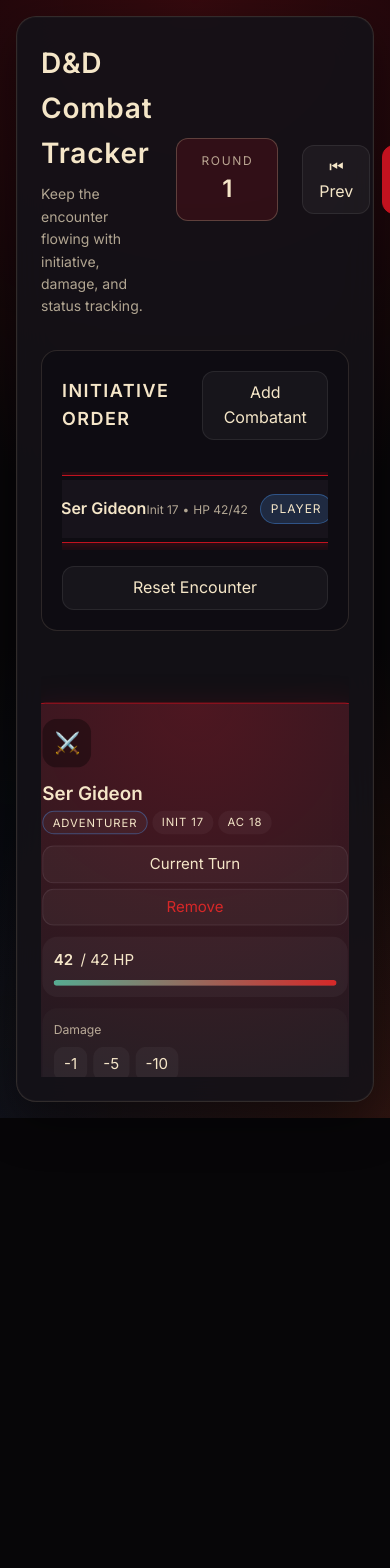
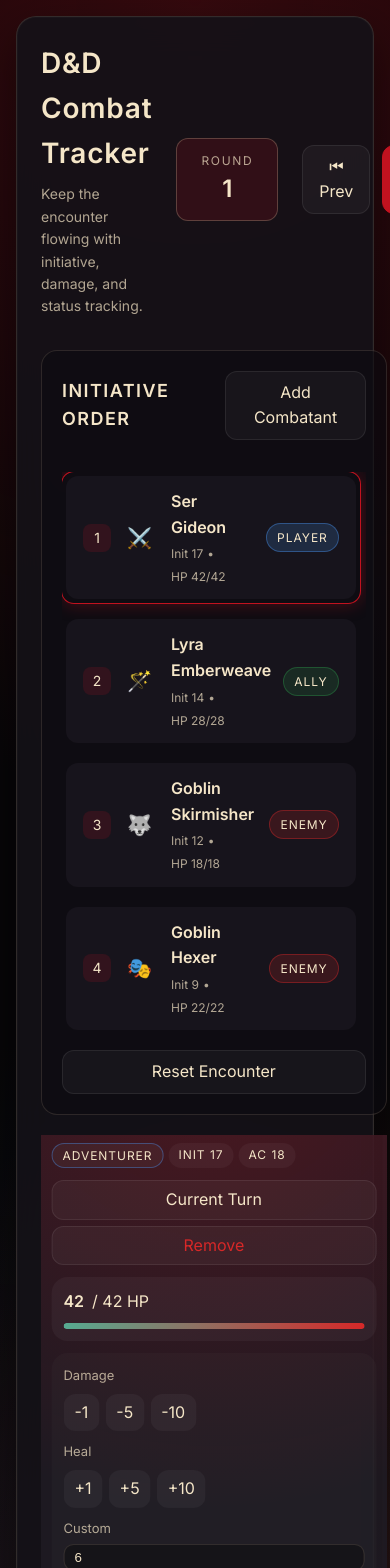
Before and after one commit to dmateja724/dnd-combat-tracker, a React (Vite) app: page / in a window 390 px wide. Shown: the top 1568 px of the page. Before the commit the page ends 1118 px from the top, so only its background shows below. Built offline with nearby package versions, Linux system fonts and the light colour scheme; a web font is replaced by a local one.

Commit message:
rearranged ui components

```diff
--- a/src/components/CombatTracker.tsx
+++ b/src/components/CombatTracker.tsx
@@ -22,19 +22,17 @@
   };
 
   const scrollItemIntoView = (container: HTMLElement, element: HTMLElement) => {
-    const containerWidth = container.clientWidth;
-    const containerScroll = container.scrollLeft;
-    const elementLeft = element.offsetLeft;
-    const elementWidth = element.offsetWidth;
-    const elementRight = elementLeft + elementWidth;
-    const containerRight = containerScroll + containerWidth;
+    const containerRect = container.getBoundingClientRect();
+    const elementRect = element.getBoundingClientRect();
 
-    if (elementLeft >= containerScroll && elementRight <= containerRight) {
+    if (elementRect.top < containerRect.top) {
+      container.scrollBy({ top: elementRect.top - containerRect.top - 12, behavior: 'smooth' });
       return;
     }
 
-    const target = elementLeft - (containerWidth - elementWidth) / 2;
-    container.scrollTo({ left: Math.max(0, target), behavior: 'smooth' });
+    if (elementRect.bottom > containerRect.bottom) {
+      container.scrollBy({ top: elementRect.bottom - containerRect.bottom + 12, behavior: 'smooth' });
+    }
   };
 
   useEffect(() => {
@@ -72,6 +70,7 @@
       </header>
 
       <div className="tracker-main">
+        <aside className="initiative-column">
           <section className="initiative-bar">
             <div className="panel-head">
               <h2>Initiative Order</h2>
@@ -113,6 +112,7 @@
               Reset Encounter
             </button>
           </section>
+        </aside>
 
         <section className="combatant-strip">
           {state.combatants.length === 0 ? (
@@ -137,7 +137,7 @@
                     '--abs-offset': distance,
                     zIndex: state.combatants.length - distance,
                     opacity: distance > 2 ? 0 : Math.max(0.2, 1 - distance * 0.18),
-                    pointerEvents: distance > 2 ? 'none' : 'auto'
+                    pointerEvents: isActive ? 'auto' : 'none'
                   };
 
                   return (
--- a/src/styles.css
+++ b/src/styles.css
@@ -123,10 +123,17 @@
   text-transform: uppercase;
 }
 
+
 .tracker-main {
+  display: grid;
+  grid-template-columns: minmax(240px, 320px) 1fr;
+  gap: 20px;
+  align-items: flex-start;
+}
+
+.initiative-column {
   display: flex;
   flex-direction: column;
-  gap: 24px;
 }
 
 .initiative-bar {
@@ -137,15 +144,22 @@
   display: flex;
   flex-direction: column;
   gap: 16px;
+  flex: 1 1 auto;
+  min-height: 0;
+  max-height: calc(100vh - 220px);
+  overflow: hidden;
 }
 
 .initiative-scroll {
-  overflow-x: auto;
-  padding-bottom: 4px;
+  flex: 1 1 auto;
+  overflow-y: auto;
+  padding-right: 6px;
+  margin-right: -6px;
+  max-height: none;
 }
 
 .initiative-scroll::-webkit-scrollbar {
-  height: 8px;
+  width: 6px;
 }
 
 .initiative-scroll::-webkit-scrollbar-thumb {
@@ -156,16 +170,16 @@
 .initiative-list {
   list-style: none;
   margin: 0;
-  padding: 4px 8px;
-  display: inline-flex;
+  padding: 0;
+  display: flex;
+  flex-direction: column;
   gap: 12px;
-  min-width: max-content;
 }
 
 .initiative-list li {
   border-radius: 12px;
   overflow: hidden;
-  min-width: 220px;
+  width: 100%;
   padding: 4px;
 }
 
@@ -180,54 +194,72 @@
 }
 
 .combatant-carousel {
-  --carousel-item-gap: clamp(260px, 40vw, 360px);
+  --carousel-item-gap: clamp(240px, 40vw, 360px);
   display: flex;
   justify-content: center;
-  min-height: clamp(460px, 58vh, 520px);
-  padding: 32px 0 40px;
+  width: 100%;
+  max-width: 900px;
+  margin: 0 auto;
+  padding: 32px 32px 48px;
   position: relative;
-  overflow-x: hidden;
-  overflow-y: visible;
+  overflow: hidden;
+  min-height: clamp(460px, 62vh, 660px);
 }
 
 .combatant-carousel-track {
   position: relative;
-  width: min(100%, 960px);
+  width: 100%;
   min-height: inherit;
 }
 
 .combatant-carousel-item {
   position: absolute;
-  top: 0;
+  top: 50%;
   left: 50%;
-  width: clamp(300px, 36vw, 420px);
-  transform: translateX(-50%)
+  width: clamp(280px, 34vw, 420px);
+  transform: translate(-50%, -50%)
     translateX(calc(var(--offset) * var(--carousel-item-gap)))
-    scale(calc(0.94 - min(var(--abs-offset), 2) * 0.12));
+    scale(calc(0.92 - min(var(--abs-offset), 2) * 0.12));
   transition: transform 0.45s ease, opacity 0.45s ease, filter 0.45s ease;
   filter: brightness(calc(1 - min(var(--abs-offset), 2) * 0.12));
 }
 
 .combatant-carousel-item .combatant-card {
   width: 100%;
+  height: 100%;
 }
 
 .combatant-carousel-item.active {
   filter: brightness(1);
-  transform: translateX(-50%)
+  transform: translate(-50%, -50%)
     translateX(calc(var(--offset) * var(--carousel-item-gap)))
-    scale(0.94);
+    scale(1);
+}
+
+@media (max-width: 900px) {
+  .tracker-main {
+    grid-template-columns: 1fr;
+  }
+
+  .initiative-scroll {
+    max-height: none;
+    margin-right: 0;
+  }
+
+  .initiative-bar {
+    max-height: none;
+  }
 }
 
 @media (max-width: 768px) {
   .combatant-carousel {
-    --carousel-item-gap: clamp(200px, 78vw, 300px);
-    min-height: 360px;
-    padding: 28px 0 34px;
+    --carousel-item-gap: clamp(200px, 80vw, 340px);
+    min-height: clamp(380px, 70vh, 520px);
+    padding: 28px 24px 40px;
   }
 
   .combatant-carousel-item {
-    width: min(92vw, 360px);
+    width: min(92vw, 380px);
   }
 
   .controls {
@@ -253,7 +285,7 @@
   padding: 12px 16px;
   text-align: left;
   transition: transform 0.2s ease, border 0.2s ease;
-  min-width: 220px;
+  min-width: 0;
   width: 100%;
 }
 
```
Lines whose indentation alone changed are shown as unchanged.
